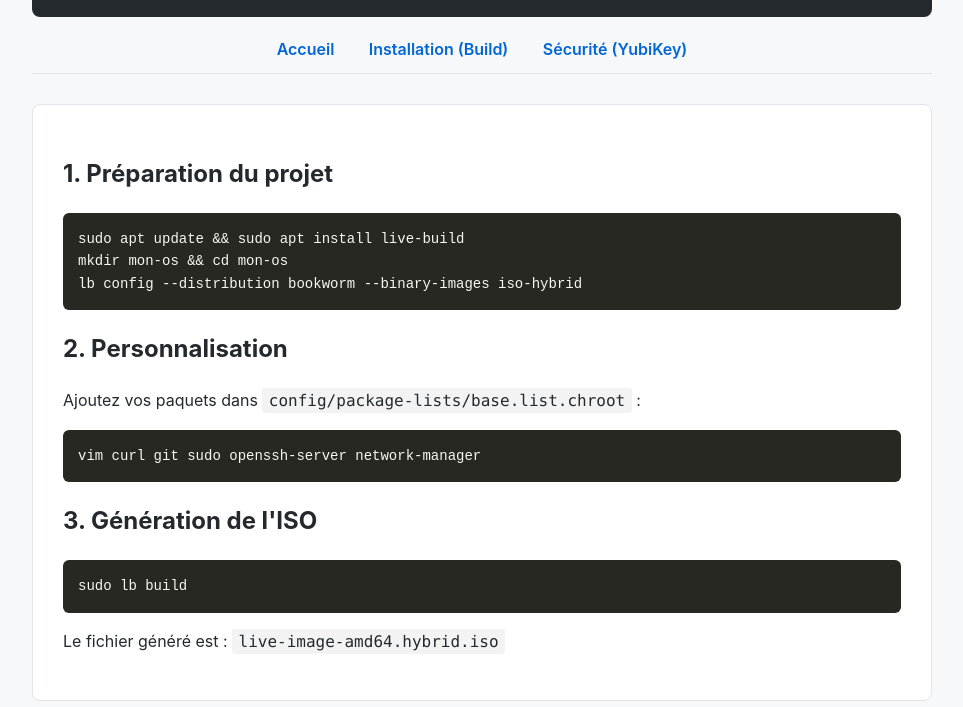
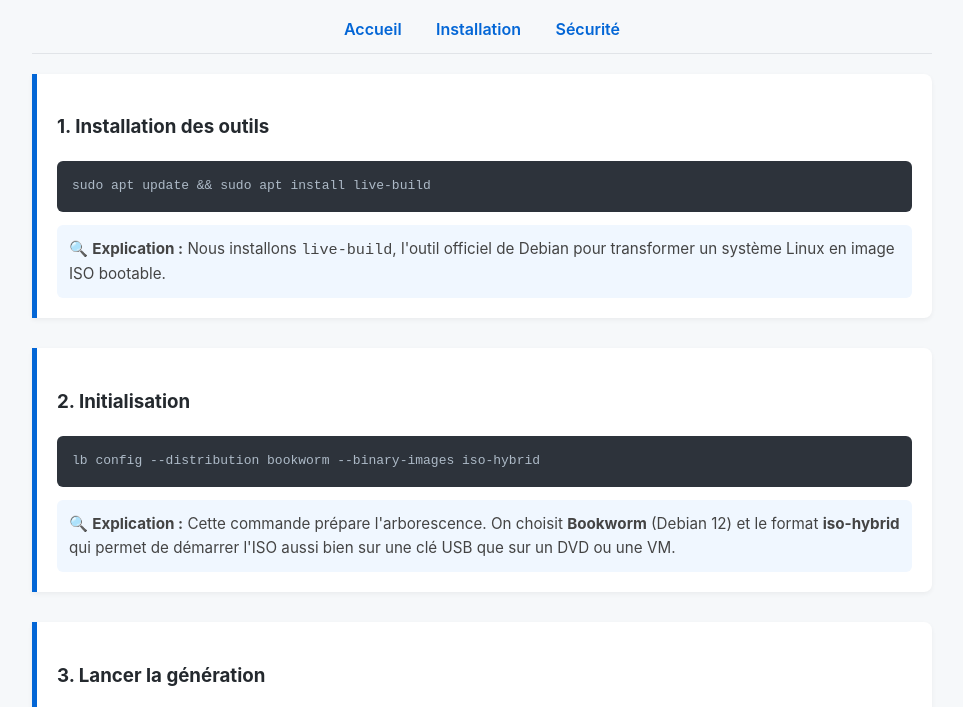
Before and after one commit to Nawa447/monos-docs, a plain HTML site: page docs/installation.html in a window 1280 px wide. Shown: the part 177-884 px from the top of the page, without its empty margins (158-1121 px from the left). Drawn offline with Linux system fonts and the light colour scheme.

Commit message:
ajout des explication pour les commandes

```diff
--- a/docs/installation.html
+++ b/docs/installation.html
@@ -2,32 +2,39 @@
 <html lang="fr">
 <head>
     <meta charset="UTF-8">
-    <title>Installation & Build - MonOS</title>
-    <meta name="description" content="Guide technique pour construire l'ISO MonOS avec live-build.">
+    <title>Build MonOS</title>
     <link rel="stylesheet" href="style.css">
 </head>
 <body>
-    <header><h1>Guide de Compilation</h1></header>
+    <header><h1>Compilation de l'ISO</h1></header>
     <nav>
         <a href="index.html">Accueil</a>
-        <a href="installation.html">Installation (Build)</a>
-        <a href="yubikey.html">Sécurité (YubiKey)</a>
+        <a href="installation.html">Installation</a>
+        <a href="yubikey.html">Sécurité</a>
     </nav>
 
-    <section>
-        <h2>1. Préparation du projet</h2>
-        <pre>
-sudo apt update && sudo apt install live-build
-mkdir mon-os && cd mon-os
-lb config --distribution bookworm --binary-images iso-hybrid</pre>
+    <div class="step">
+        <h3>1. Installation des outils</h3>
+        <pre>sudo apt update && sudo apt install live-build</pre>
+        <div class="explanation">
+            🔍 <strong>Explication :</strong> Nous installons <code>live-build</code>, l'outil officiel de Debian pour transformer un système Linux en image ISO bootable.
+        </div>
+    </div>
 
-        <h2>2. Personnalisation</h2>
-        <p>Ajoutez vos paquets dans <code>config/package-lists/base.list.chroot</code> :</p>
-        <pre>vim curl git sudo openssh-server network-manager</pre>
+    <div class="step">
+        <h3>2. Initialisation</h3>
+        <pre>lb config --distribution bookworm --binary-images iso-hybrid</pre>
+        <div class="explanation">
+            🔍 <strong>Explication :</strong> Cette commande prépare l'arborescence. On choisit <strong>Bookworm</strong> (Debian 12) et le format <strong>iso-hybrid</strong> qui permet de démarrer l'ISO aussi bien sur une clé USB que sur un DVD ou une VM.
+        </div>
+    </div>
 
-        <h2>3. Génération de l'ISO</h2>
+    <div class="step">
+        <h3>3. Lancer la génération</h3>
         <pre>sudo lb build</pre>
-        <p>Le fichier généré est : <code>live-image-amd64.hybrid.iso</code></p>
-    </section>
+        <div class="explanation">
+            🔍 <strong>Explication :</strong> C'est ici que la magie opère. Le script télécharge tous les composants de Debian et les compresse dans un seul fichier final nommé <code>live-image-amd64.hybrid.iso</code>.
+        </div>
+    </div>
 </body>
 </html>
--- a/docs/style.css
+++ b/docs/style.css
@@ -1,11 +1,14 @@
+/* --- COULEURS ET VARIABLES --- */
 :root {
     --bg-color: #f6f8fa;
     --text-color: #24292e;
     --main-blue: #0366d6;
     --main-green: #238636;
-    --code-bg: #272822;
+    --code-bg: #2d333b;
+    --explanation-bg: #f0f7ff;
 }
 
+/* --- STRUCTURE --- */
 body {
     font-family: -apple-system, BlinkMacSystemFont, "Segoe UI", Helvetica, Arial, sans-serif;
     line-height: 1.6;
@@ -19,14 +22,13 @@ body {
 header {
     background: #24292e;
     color: white;
-    padding: 40px 20px;
+    padding: 30px 20px;
     text-align: center;
     border-radius: 8px;
-    margin-bottom: 20px;
 }
 
 nav {
-    margin-bottom: 30px;
+    margin: 20px 0;
     text-align: center;
     border-bottom: 1px solid #e1e4e8;
     padding-bottom: 10px;
@@ -39,28 +41,32 @@ nav a {
     font-weight: 600;
 }
 
-section {
+/* --- BLOCS D'EXPLICATION --- */
+.step {
     background: white;
-    padding: 30px;
-    border: 1px solid #e1e4e8;
-    border-radius: 8px;
-    margin-bottom: 20px;
+    padding: 20px;
+    border-left: 5px solid var(--main-blue);
+    border-radius: 0 8px 8px 0;
+    margin-bottom: 30px;
+    box-shadow: 0 2px 5px rgba(0,0,0,0.05);
 }
 
 pre {
     background: var(--code-bg);
-    color: #f8f8f2;
+    color: #adbac7;
     padding: 15px;
     border-radius: 6px;
     overflow-x: auto;
-    font-size: 14px;
+    font-family: monospace;
 }
 
-code {
-    font-family: "SFMono-Regular", Consolas, "Liberation Mono", Menlo, monospace;
-    background: rgba(27,31,35,0.05);
-    padding: 0.2em 0.4em;
-    border-radius: 3px;
+.explanation {
+    background: var(--explanation-bg);
+    padding: 12px;
+    border-radius: 6px;
+    margin-top: 10px;
+    font-size: 0.95rem;
+    color: #444;
 }
 
 .btn-download {
@@ -71,7 +77,4 @@ code {
     text-decoration: none;
     border-radius: 6px;
     font-weight: bold;
-    margin-top: 10px;
 }
-
-.btn-download:hover { background-color: #2ea44f; }
```
Also changed, not shown: docs/index.html (+12 -24 lines), docs/yubikey.html (+25 -16 lines).
